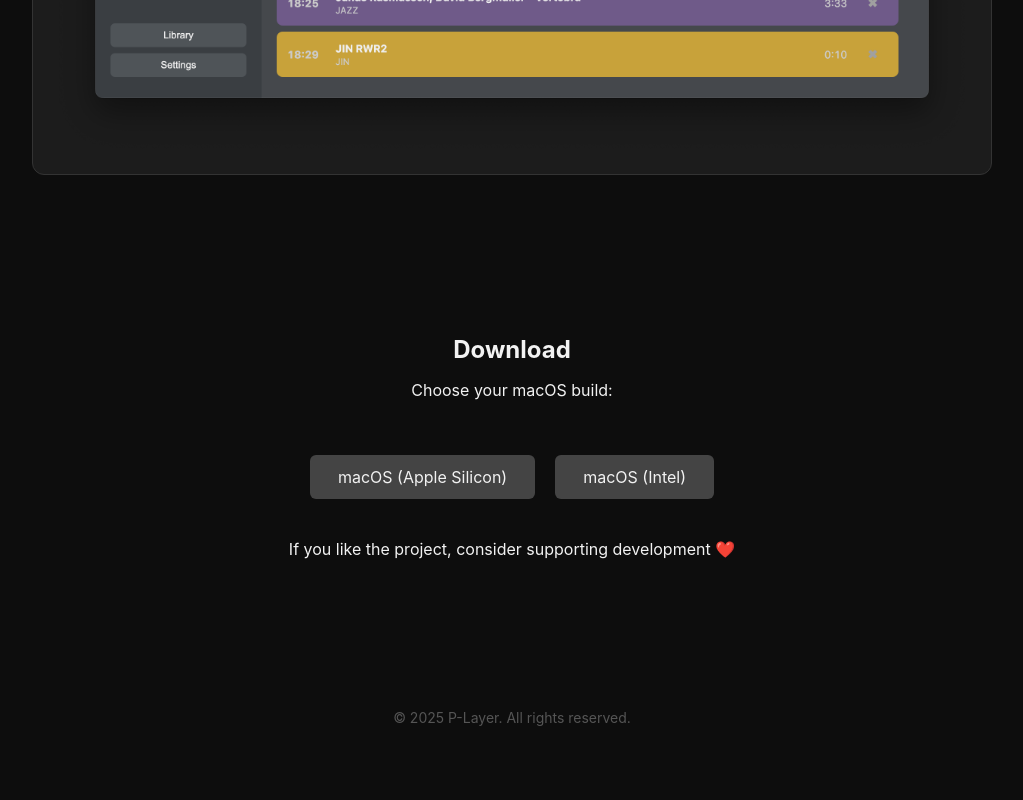
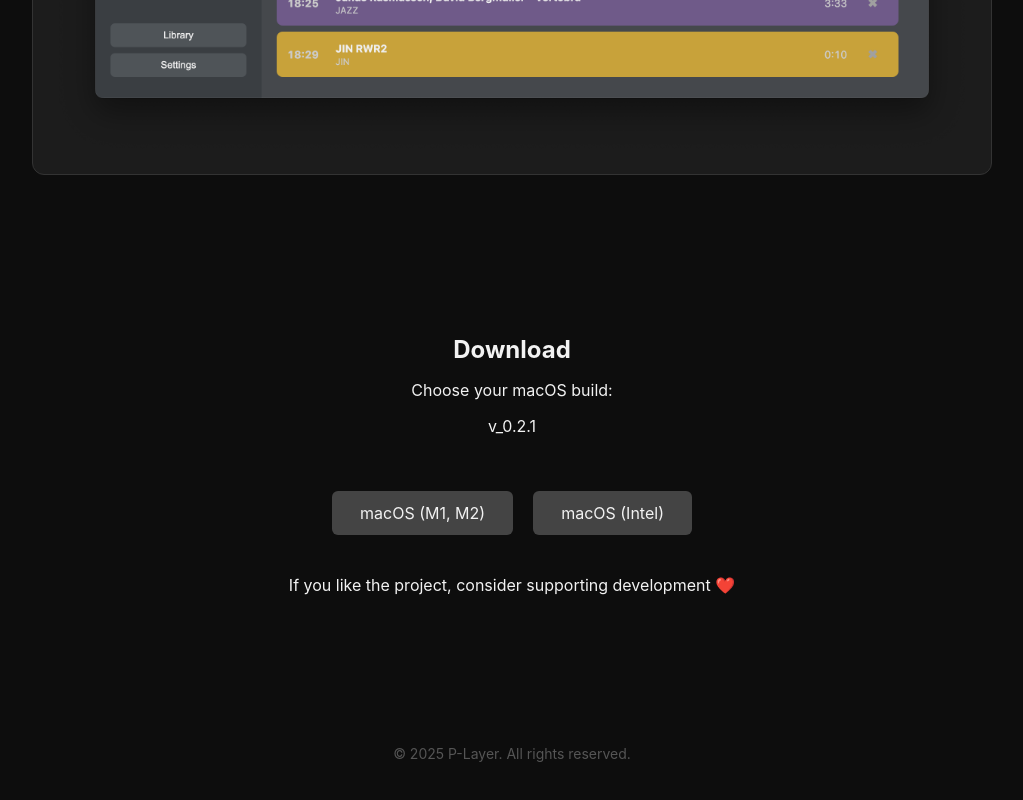
Before and after one commit to P-Layer-app/site, a plain HTML site: page index.html in a window 1280 px wide. Shown: the part 1972-2772 px from the top of the page, without its empty margins (128-1151 px from the left). Drawn offline with nearby package versions, Linux system fonts and the light colour scheme.

Commit message:
Add download links for macOS versions

```diff
--- a/index.html
+++ b/index.html
@@ -115,10 +115,11 @@
   <section class="section download" id="download">
     <h2>Download</h2>
     <p>Choose your macOS build:</p>
+    <p>v_0.2.1</p>
 
     <div class="download-buttons">
-      <a class="button" href="https://github.com/P-Layer-app/download/raw/main/P-Layer-latest-arm64.dmg" target="_blank">macOS (Apple Silicon)</a>
-      <a class="button" href="https://github.com/P-Layer-app/download/raw/main/P-Layer-latest.dmg" target="_blank">macOS (Intel)</a>
+      <a class="button" href="https://github.com/P-Layer-app/download/raw/main/P-Layer-0.1.0-arm64.dmg" target="_blank">macOS (M1, M2)</a>
+      <a class="button" href="https://github.com/P-Layer-app/download/raw/main/P-Layer-0.1.0-x64.dmg " target="_blank">macOS (Intel)</a>
     </div>
     <div class="donate-box" style="margin-top: 40px;">
       <script type='text/javascript' src='https://storage.ko-fi.com/cdn/widget/Widget_2.js'></script><script type='text/javascript'>kofiwidget2.init('Support via Ko-fi', '#7b88ad', 'G2G01P2DJA');kofiwidget2.draw();
```
